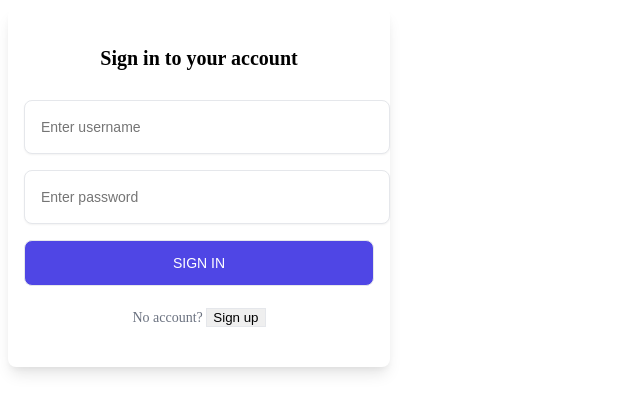
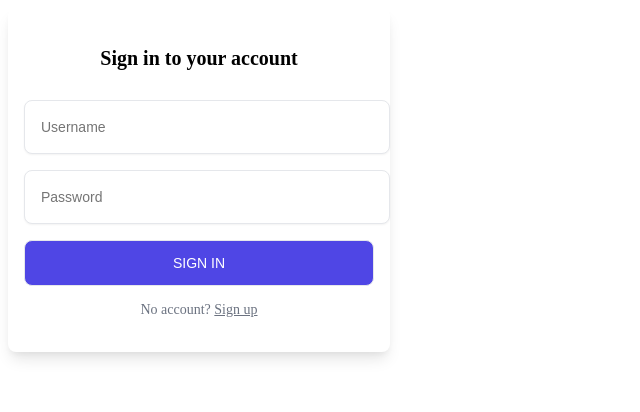
Before and after one commit to arsenijKV/AngularApi, an Angular app in the folder ClientApp/: page /login in a window 1280 px wide. Shown: the top 412 px of the page, without its empty margins (0-640 px from the left). Built offline with nearby package versions, Linux system fonts and the light colour scheme.

Commit message:
Update login.component.html

```diff
--- a/ClientApp/src/app/login.component.html
+++ b/ClientApp/src/app/login.component.html
@@ -1,17 +1,25 @@
 <!-- From Uiverse.io by nathann09 -->
+<form class="form" (ngSubmit)="onLogin(loginForm)" #loginForm="ngForm">
+  <p class="form-title">Sign in to your account</p>
 
-<form class="form" (ngSubmit)="onLogin()">
-  <p class="form-title">Sign in to your account</p>
   <div class="input-container">
-    <input type="text" placeholder="Enter username" [(ngModel)]="username" name="username" required>
+    <input type="text" placeholder="Username" name="username"
+           [(ngModel)]="username" required #u="ngModel">
   </div>
+
   <div class="input-container">
-    <input type="password" placeholder="Enter password" [(ngModel)]="password" name="password" required>
+    <input type="password" placeholder="Password" name="password"
+           [(ngModel)]="password" required minlength="6" #p="ngModel">
   </div>
-  <button type="submit" class="submit">Sign in</button>
+
+  <button type="submit" class="submit" [disabled]="loginForm.invalid || loading">
+    {{ loading ? 'Signing in...' : 'Sign in' }}
+  </button>
+
   <p class="signup-link">
     No account?
-    <button class="link-button" (click)="goToRegister()">Sign up</button>
+    <a (click)="goToRegister()" style="cursor:pointer">Sign up</a>
   </p>
+
   <p style="text-align:center; color:red">{{message}}</p>
 </form>
```
